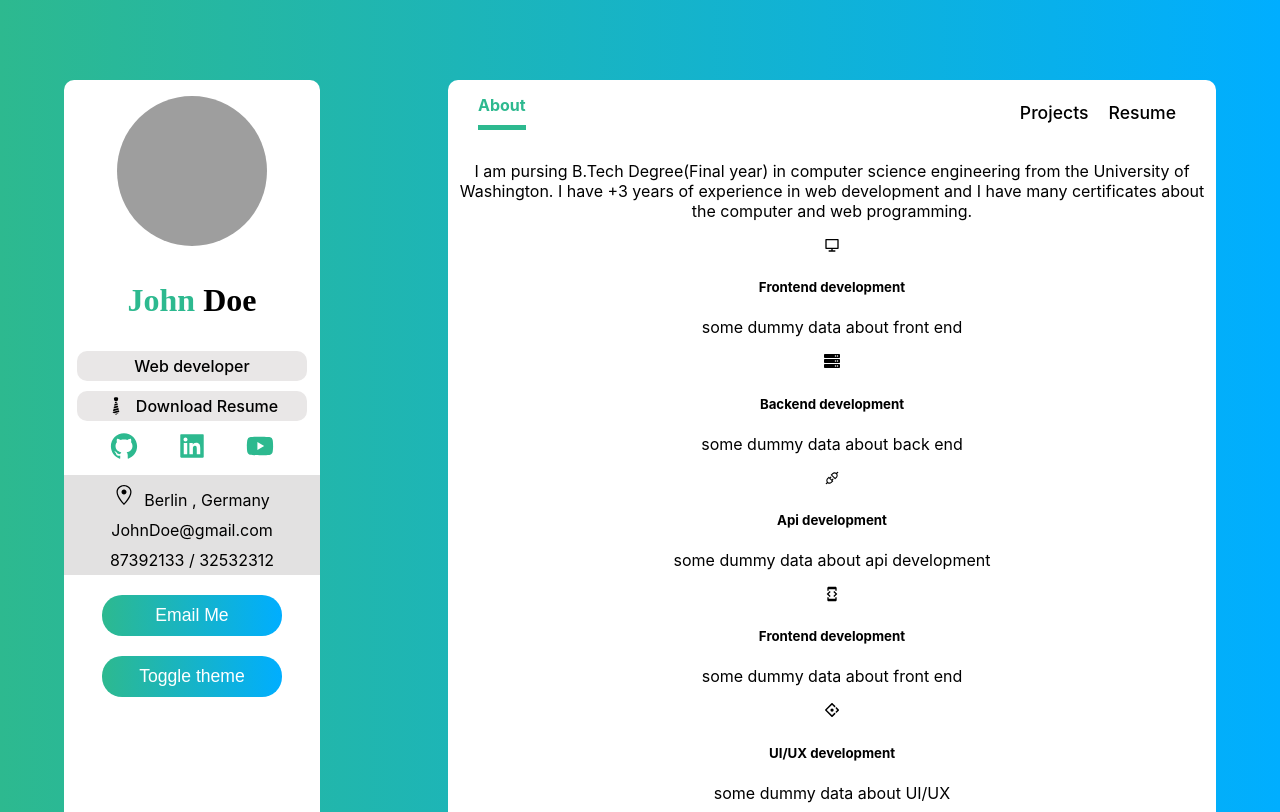
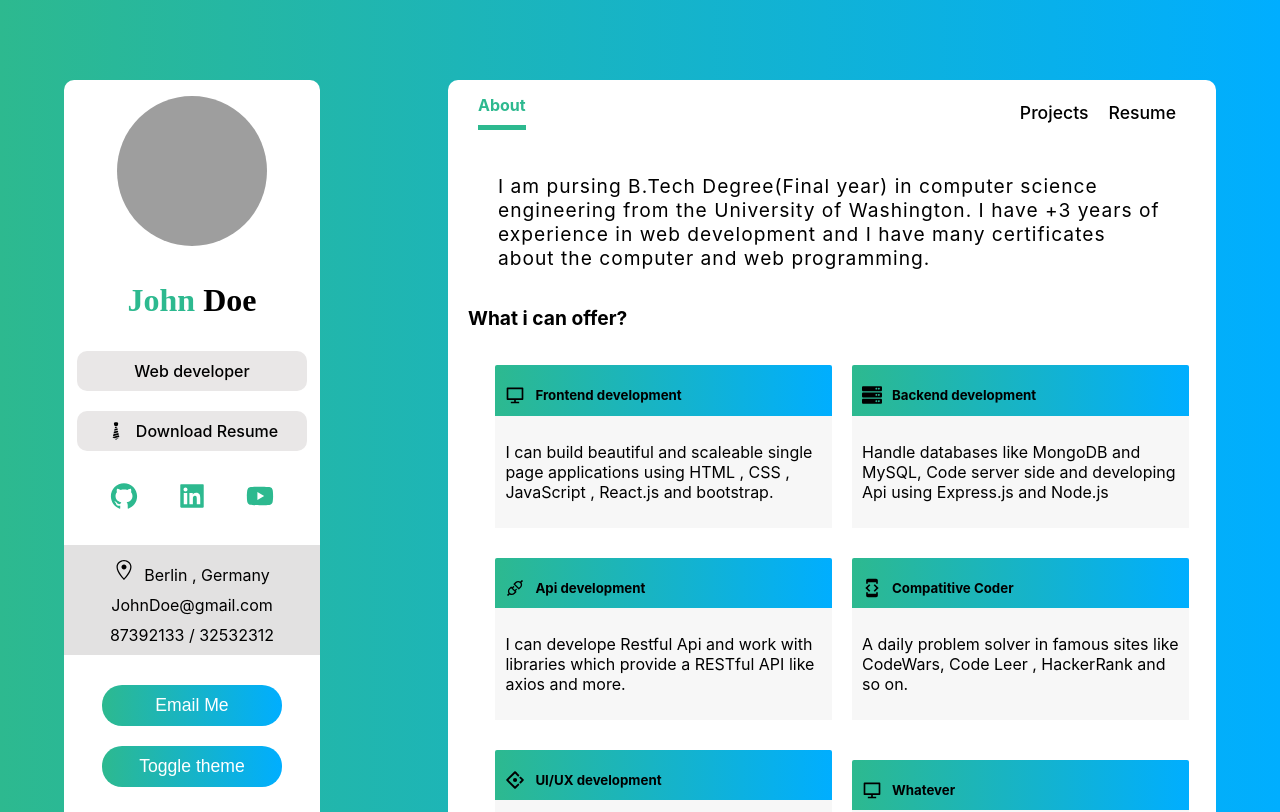
Before and after one commit to ramin709/Portfolio, a Next.js app in the folder portfolio/: page / in a window 1280 px wide. Shown: the top 812 px of the page. Built offline with nearby package versions, Linux system fonts and the light colour scheme; grey boxes are pictures that could not be loaded.

Commit message:
About Page
About page completed

```diff
--- /dev/null
+++ b/portfolio/components/ServiceCard/ServiceCard.module.css
@@ -0,0 +1,30 @@
+.container{
+    display: flex;
+    align-items:stretch;
+    flex-direction: column;
+    text-align: left;
+    border-radius: 3px;
+}
+
+.header {
+    display: flex;
+    align-items: center;
+    margin-bottom: -10px;
+    width: 100%;
+    padding: 0px 10px;
+    color: #000;
+    border-radius: 2px;
+    object-fit: contain;
+    background:linear-gradient(to right, rgb(45, 185, 143) , rgb(0, 174, 255));
+}
+
+.icon {
+    margin-right: 10px;
+    width: 20px;
+    height: 20px;
+}
+
+.description {
+    padding: 10px;
+    background-color: #f7f7f7;
+}
--- a/portfolio/components/ServiceCard/ServiceCard.tsx
+++ b/portfolio/components/ServiceCard/ServiceCard.tsx
@@ -1,23 +1,29 @@
 import React, { FunctionComponent } from 'react'
 import { IServices } from '../../type'
-import {IconType} from 'react-icons'
+import { IconType } from 'react-icons'
+import style from './ServiceCard.module.css'
 
 type ServiceCardProps = {
     service: IServices,
     Icon: IconType
 }
 
-const ServiceCard: FunctionComponent<ServiceCardProps> = ({service , Icon}) => {
+const ServiceCard: FunctionComponent<ServiceCardProps> = ({ service, Icon }) => {
 
 
     return (
 
-    <div>
-        <Icon />
-        <h5>{service.title}</h5>
-        <p>{service.about}</p>
-    </div>
-  )
+        <div className={style.container}>
+            <div className={style.header}>
+                <Icon className={style.icon} />
+                <h5>{service.title}</h5>
+            </div>
+
+            <div className={style.description}>
+                <p>{service.about}</p>
+            </div>
+        </div>
+    )
 }
 
 export default ServiceCard
--- a/portfolio/components/SideBar/SideBar.module.css
+++ b/portfolio/components/SideBar/SideBar.module.css
@@ -24,9 +24,9 @@
 .contactInfo {
     display: flex;
     flex-direction: column;
-    margin: 10px auto;
+    margin: 20px auto;
     background-color: rgb(226, 225, 225);
-    padding: 5px;
+    padding: 10px;
 }
 
 .info {
@@ -36,6 +36,7 @@
 .buttons {
     display: flex;
     flex-direction: column;
+    margin: 10px auto;
 }
 
 .btn {
@@ -52,16 +53,16 @@
 }
 
 .btn:last-child {
-    margin-bottom: 20px;
+    margin-bottom: 10px;
 }
 
 .title , .resume {
     width: 90%;
     background-color: #e9e7e7;
-    padding: 5px 10px;
+    padding: 10px;
     font-size: 1rem;
     font-weight: 500;
-    margin: 10px auto;
+    margin: 20px auto;
     border-radius: 10px;
 }
 
@@ -93,7 +94,7 @@
     align-items: center;
     justify-content: space-around;
     width: 80%;
-    margin: 10px auto;
+    margin: 30px auto;
 }
 
 .socialMediaIcons {
--- a/portfolio/data.ts
+++ b/portfolio/data.ts
@@ -8,32 +8,32 @@ import {IServices} from './type'
 export const servieces: IServices[] = [
     {
         title: 'Frontend development',
-        about: 'some dummy data about front end',
+        about: 'I can build beautiful and scaleable single page applications using HTML , CSS , JavaScript , React.js and bootstrap.',
         icon: RiComputerLine
     },
     {
         title: 'Backend development',
-        about: 'some dummy data about back end',
+        about: 'Handle databases like MongoDB and MySQL, Code server side and developing Api using Express.js and Node.js',
         icon: FaServer
     },
     {
         title: 'Api development',
-        about: 'some dummy data about api development',
+        about: 'I can develope Restful Api and work with libraries which provide a RESTful API like axios and more.',
         icon: AiOutlineApi
     },
     {
-        title: 'Frontend development',
-        about: 'some dummy data about front end',
+        title: 'Compatitive Coder',
+        about: 'A daily problem solver in famous sites like CodeWars, Code Leer , HackerRank and so on.',
         icon: MdDeveloperMode
     },
     {
         title: 'UI/UX development',
-        about: 'some dummy data about UI/UX',
+        about: 'Stunning user interface designer using Framer and Figma and a professional user experience developer',
         icon: AiOutlineAntDesign
     },
     {
-        title: 'Frontend development',
-        about: 'some dummy data about front end',
+        title: 'Whatever',
+        about: 'Lorem Ipsum is simply dummy text of the printing and typesetting industry.',
         icon: RiComputerLine
     }
 ]
--- a/portfolio/pages/index.tsx
+++ b/portfolio/pages/index.tsx
@@ -6,17 +6,22 @@ import { RiComputerLine } from 'react-icons/ri'
 import { FaServer } from 'react-icons/fa'
 import { AiOutlineAntDesign, AiOutlineApi } from 'react-icons/ai'
 import { MdDeveloperMode } from 'react-icons/md'
+import style from '../styles/About.module.css'
 
 const index = ({ services }) => {
   const Icons = [RiComputerLine, FaServer, AiOutlineApi, MdDeveloperMode, AiOutlineAntDesign, RiComputerLine]
   return (
-    <div>
-      <p>I am pursing B.Tech Degree(Final year) in computer science engineering from the University of Washington.
+    <div className={style.container}>
+      <p className={style.description}>I am pursing B.Tech Degree(Final year) in computer science engineering from the University of Washington.
         I have +3 years of experience in web development and I have many certificates about the computer and web programming.
       </p>
-      <div>
+        <h4 className={style.skillTitle}>What i can offer?</h4>
+      <div className={style.skillsContainer}>
         {
-          services.map((service: IServices, index: number) => <ServiceCard Icon={Icons[index]} service={service} />)
+          services.map((service: IServices, index: number) =>
+          <div className={style.cardContainer}>
+            <ServiceCard Icon={Icons[index]} service={service} />
+          </div>)
         }
       </div>
     </div>
--- /dev/null
+++ b/portfolio/styles/About.module.css
@@ -0,0 +1,41 @@
+.container {
+    padding: 10px;
+    box-sizing: border-box;
+}
+
+.description {
+    padding: 0px 40px;
+    text-align: left;
+    font-size: 1.2rem;
+    letter-spacing: 1px;
+}
+
+.skillTitle {
+    text-align: left;
+    padding: 10px;
+    box-sizing: border-box;
+    font-size: 1.2rem;
+}
+
+.skillsContainer {
+    display: flex;
+    align-items: center;
+    justify-content: center;
+    flex-wrap: wrap;
+    width: 100%;
+    /* background-color: #f5f1f1; */
+}
+
+.cardContainer {
+    width: 45%;
+    margin-left: 20px;
+    margin-bottom: 30px;
+}
+
+@media (max-width: 768px) {
+    .cardContainer{
+        width: 100%;
+        margin-bottom: 20px;
+        margin-left: 0;
+    }
+}
```
